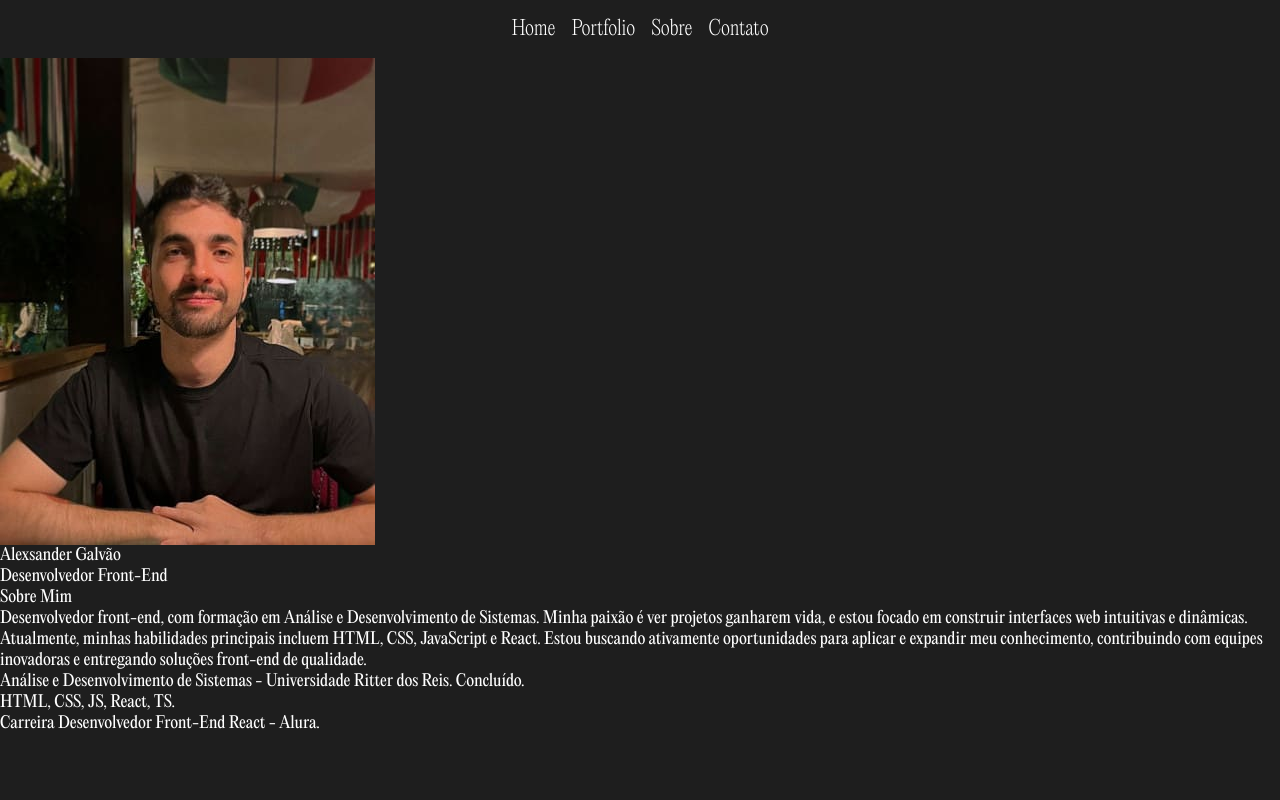
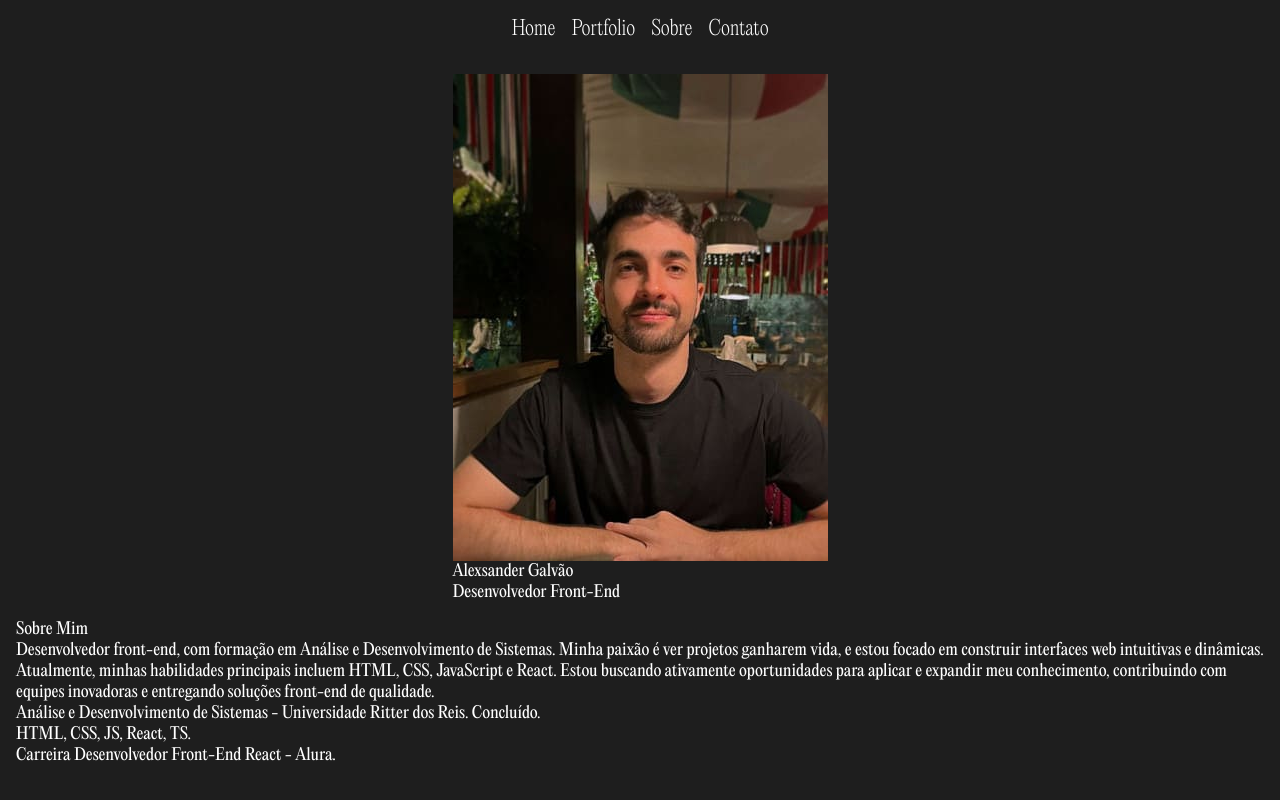
Before and after one commit to AlexsanderGS/portfolio, a plain HTML site: page index.html in a window 1280 px wide. Drawn offline with Linux system fonts and the light colour scheme.

Commit message:
Iniciando a estilização do conteúdo principal.

```diff
--- /dev/null
+++ b/src/styles/components/main.css
@@ -0,0 +1,11 @@
+.main-section {
+  display: flex;
+  flex-direction: column;
+  align-items: center;
+  justify-content: center;
+
+  width: 100%;
+  padding: 1rem 1rem;
+
+  gap: 1rem;
+}
--- a/src/styles/styles.css
+++ b/src/styles/styles.css
@@ -6,5 +6,6 @@
 
 /* Components */
 @import url("./components/header.css");
+@import url("./components/main.css");
 @import url("./components/profile.css");
 @import url("./components/about.css");
```
